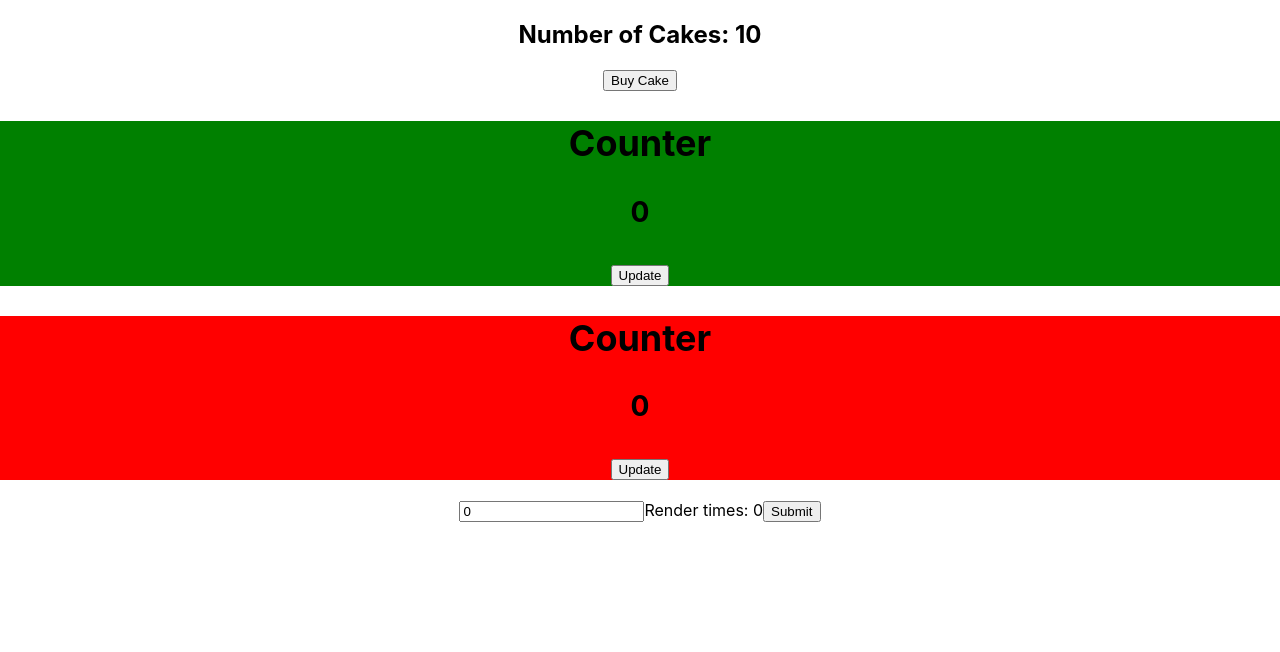
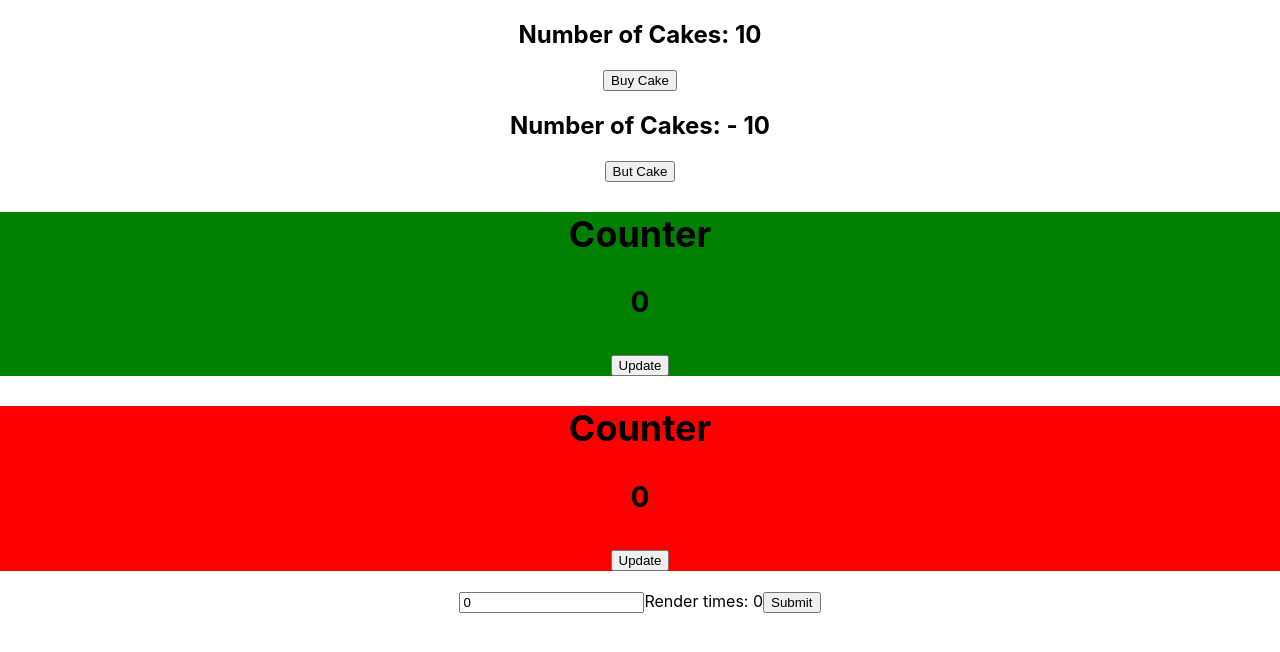
Before and after one commit to piyush-multiplexer/hello-react, a React (Create React App) app: page / in a window 1280 px wide. Shown: the top 652 px of the page. Built offline with nearby package versions, Linux system fonts and the light colour scheme.

Commit message:
react reduct hooks - useDispatch, useSelector

```diff
--- a/src/App.js
+++ b/src/App.js
@@ -4,12 +4,14 @@
 import { UseRef } from "./components/UseRef";
 import { Counter, HOCGreen, HOCRed } from "./components/HOC";
 import CakeContainer from "./CakeContainer";
+import { HooksCakeContainer } from "./components/HooksCakeContainer";
 
 function App() {
   return (
     <Provider store={store}>
       <div className="App">
         <CakeContainer />
+        <HooksCakeContainer />
         <HOCGreen cmp={Counter} />
         <HOCRed cmp={Counter} />
         <UseRef />
--- /dev/null
+++ b/src/components/HooksCakeContainer.js
@@ -0,0 +1,15 @@
+import { useSelector } from "react-redux"
+import { useDispatch } from "react-redux"
+import { buyCake } from "./redux"
+
+export const HooksCakeContainer = () => {
+    const numOfCakes = useSelector(state => state.numOfCake)
+    const dispatch = useDispatch()
+
+    return (
+        <div>
+            <h2>Number of Cakes: - {numOfCakes}</h2>
+            <button onClick={() => dispatch(buyCake())}>But Cake</button>
+        </div>
+    )
+}
```
